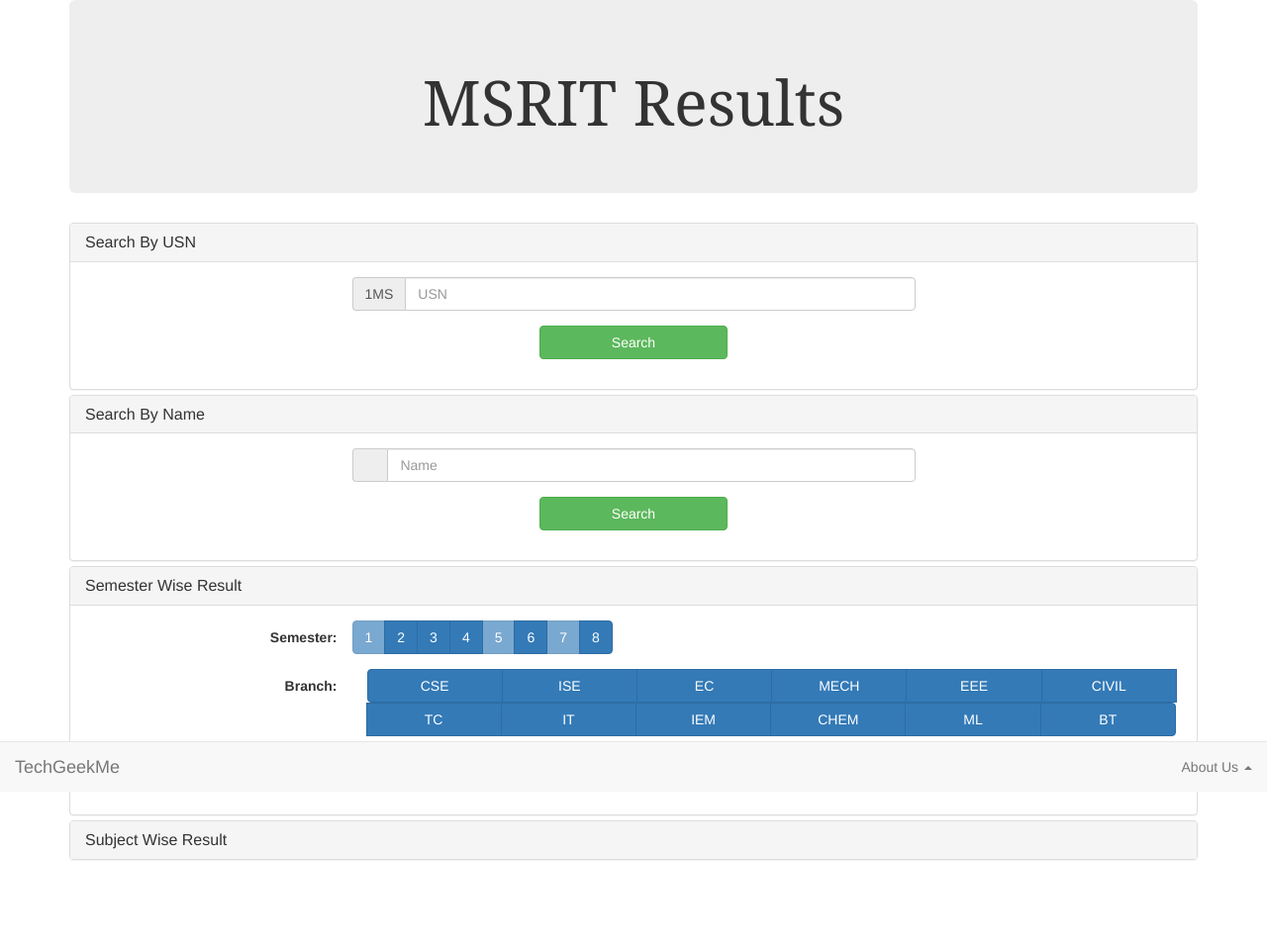
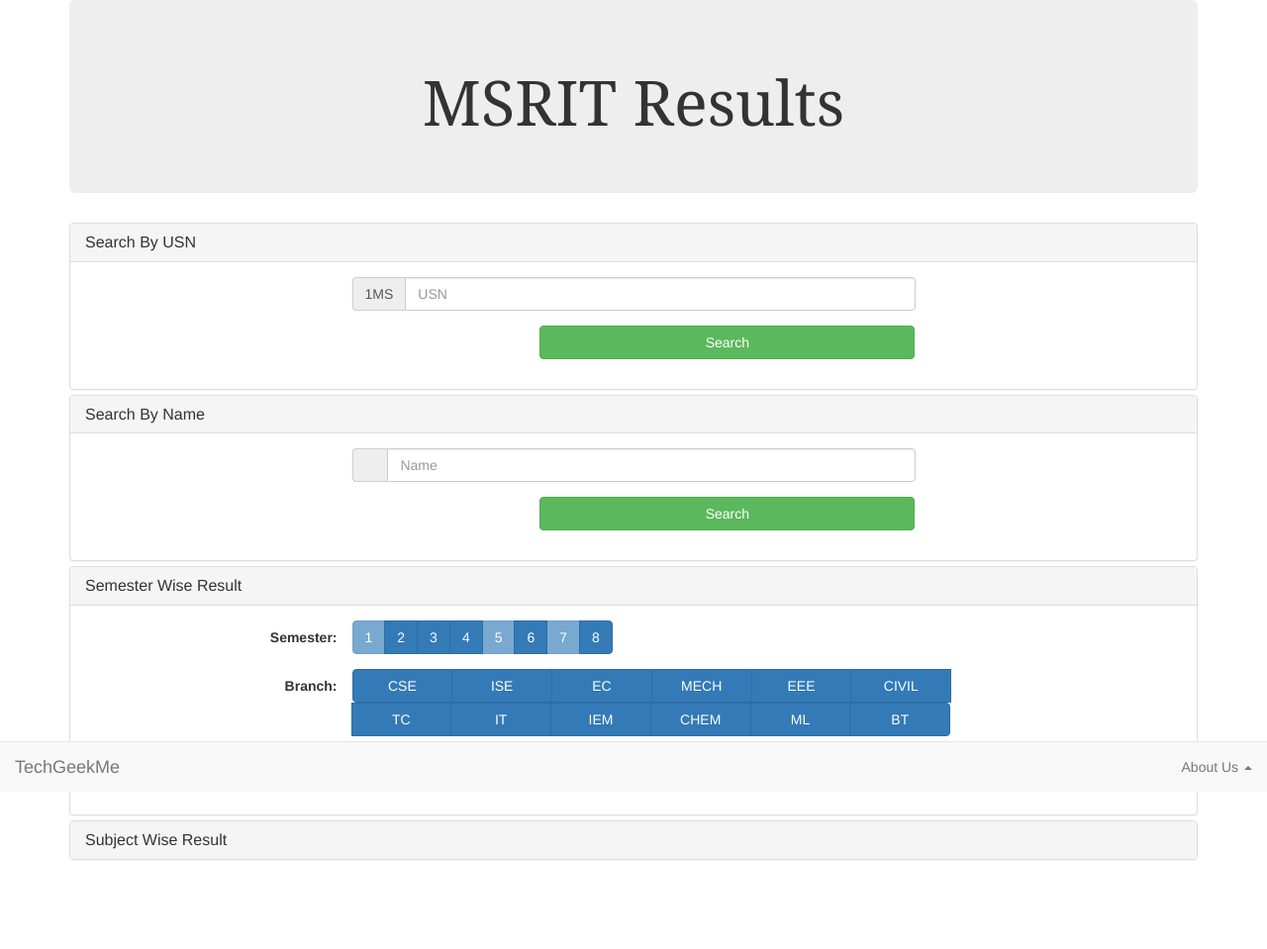
Before and after one commit to TechGeekMe/MSRIT-Results, a Django app: page / in a window 1280 px wide. Shown: the whole page at 99% size. Run offline with Django 3.2, Linux system fonts and the light colour scheme; some libraries are stand-ins or nearby versions; some web fonts are replaced.

Commit message:
fab push

```diff
--- a/results_app/templates/results_app/index.html
+++ b/results_app/templates/results_app/index.html
@@ -32,7 +32,7 @@
                                     </div>
                                 </div>
                                 <div class="form-group">
-                                    <button type="submit" class="btn btn-success col-xs-4 col-xs-offset-4 col-sm-2 col-sm-offset-5">Search</button>
+                                    <button type="submit" class="btn btn-success col-xs-4 col-xs-offset-4 col-sm-offset-5">Search</button>
                                 </div>
                             </form>
                         </div>
@@ -55,7 +55,7 @@
                                     </div>
                                 </div>
                                 <div class="form-group">
-                                    <button type="submit" class="btn btn-success col-xs-4 col-xs-offset-4 col-sm-2 col-sm-offset-5">Search</button>
+                                    <button type="submit" class="btn btn-success col-xs-4 col-xs-offset-4 col-sm-offset-5">Search</button>
                                 </div>
                             </form>
                         </div>
@@ -92,8 +92,10 @@
                                     </div>
                                 </div>
                                 <div class="form-group">
-                                    <label for="branch" class="control-label col-xs-3">Branch:</label>
-                                    <div class="btn-group col-xs-9" data-toggle="buttons" id="branch">
+                                    <label for="branch" class="control-label col-sm-3">Branch:</label>
+                                    <!--<div class="container col-sm-9"> -->
+                                        <div class="btn-group" data-toggle="buttons" id="branch">
+
                                             <label class="btn btn-primary col-xs-3 col-sm-2">
                                                 <input type="radio" name="branch" id="cs" value="cs" />CSE</label>
                                             <label class="btn btn-primary col-xs-3 col-sm-2">
@@ -119,10 +121,11 @@
                                             <label class="btn btn-primary col-xs-3 col-sm-2">
                                                 <input type="radio" name="branch" id="bt" value="bt" />BT</label>
                                         </div>
+                                    <!--</div>-->
 
                                 </div>
                                 <div class="form-group">
-                                    <button type="submit" class="btn btn-success col-xs-4 col-xs-offset-4 col-sm-2 col-sm-offset-5">Search</button>
+                                    <button type="submit" class="btn btn-success col-xs-4 col-xs-offset-4 col-sm-offset-5">Search</button>
                                 </div>
                             </form>
                         </div>
```
Lines whose indentation alone changed are shown as unchanged.
